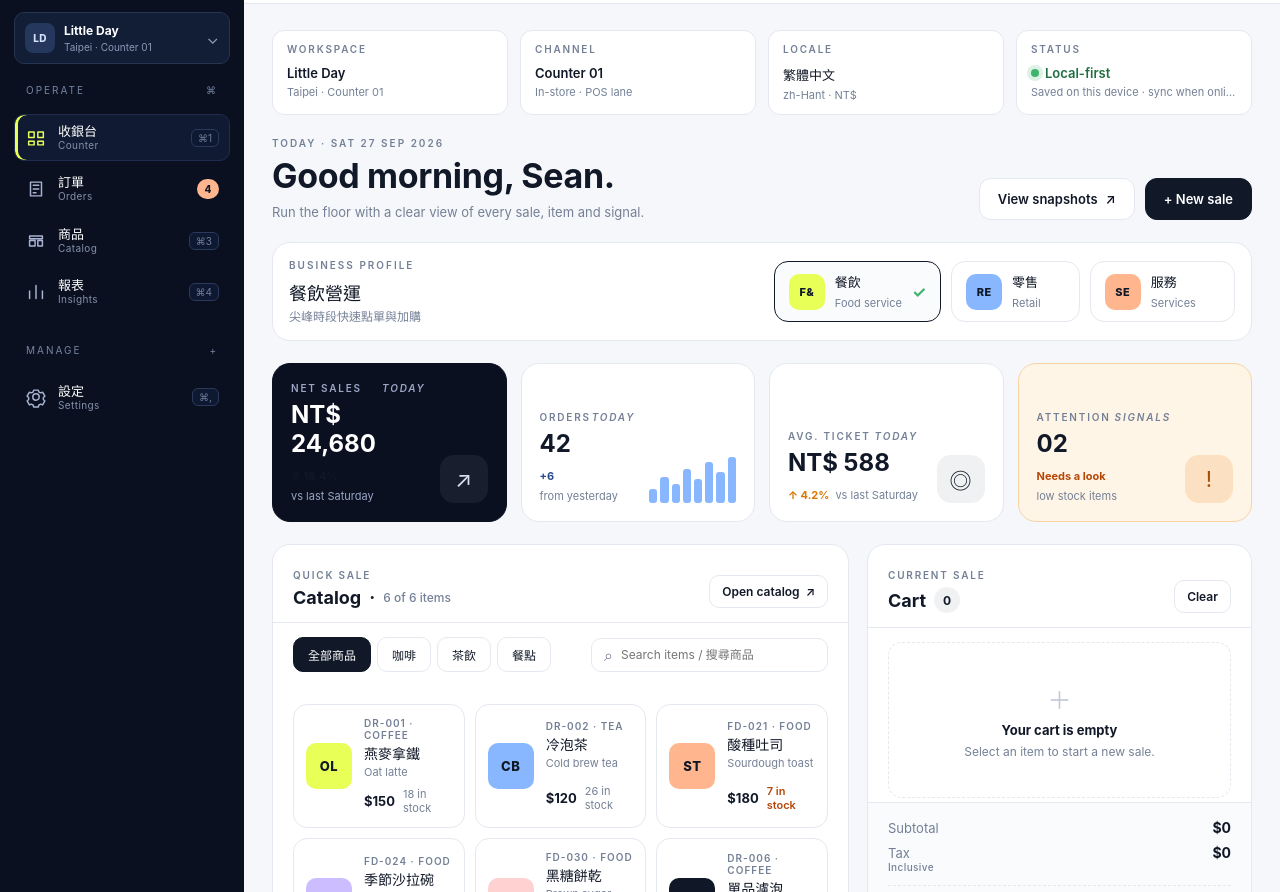
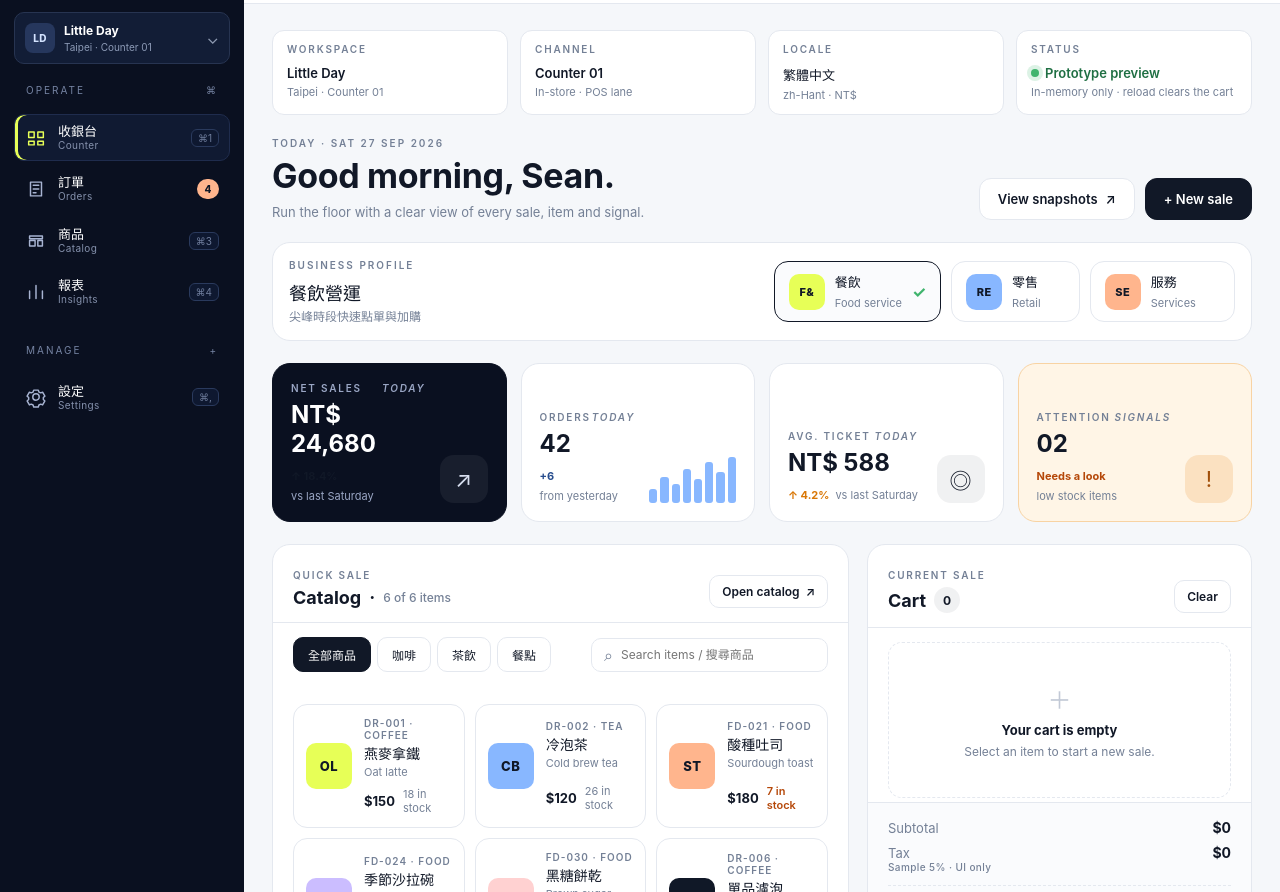
Before and after one commit to openclawsean024-create/pos-multitrade, an Astro site in the folder prototype/astro-pos/: page / in a window 1280 px wide. Shown: the part 60-952 px from the top of the page. Built offline with nearby package versions, Linux system fonts and the light colour scheme; Astro itself is replaced by a stand-in of ours.

Commit message:
chore(discovery): label prototype-only validation

```diff
--- a/prototype/astro-pos/src/pages/index.astro
+++ b/prototype/astro-pos/src/pages/index.astro
@@ -215,8 +215,8 @@ const localeData = {
             </div>
             <div class="context-pill context-status">
               <span class="eyebrow">STATUS</span>
-              <strong><span class="status-dot" aria-hidden="true"></span> Local-first</strong>
-              <small data-context-status-en>Saved on this device · sync when online</small>
+              <strong><span class="status-dot" aria-hidden="true"></span> Prototype preview</strong>
+              <small data-context-status-en>In-memory only · reload clears the cart</small>
             </div>
           </section>
 
@@ -267,7 +267,7 @@ const localeData = {
             <aside class="panel cart-panel" aria-label="Current cart / 目前購物車">
               <div class="panel-header cart-header"><div><span class="panel-kicker">CURRENT SALE</span><h2>Cart <span class="cart-count" data-cart-count aria-label="商品件數 / item count">0</span></h2></div><button class="more-button" type="button" data-action="clear-cart" aria-label="清空購物車 / Clear cart">Clear</button></div>
               <div class="cart-content" data-cart-content><div class="empty-cart"><span class="empty-cart-icon" aria-hidden="true">＋</span><strong>Your cart is empty</strong><small>Select an item to start a new sale.</small></div></div>
-              <div class="cart-summary"><div><span>Subtotal</span><strong data-cart-subtotal>NT$ 0</strong></div><div><span>Tax <small>Inclusive</small></span><strong data-cart-tax>NT$ 0</strong></div><div class="total-row"><span>Total</span><strong data-cart-total>NT$ 0</strong></div><div class="payment-row" role="radiogroup" aria-label="付款方式 / Payment method"><button class="payment-option is-active" type="button" role="radio" aria-checked="true" data-payment="cash">Cash</button><button class="payment-option" type="button" role="radio" aria-checked="false" data-payment="card">Card</button><button class="payment-option" type="button" role="radio" aria-checked="false" data-payment="ewallet">e-Wallet</button></div><button class="checkout-button" type="button" data-action="checkout" disabled aria-label="完成結帳 / Complete sale">Complete sale <span aria-hidden="true">→</span></button><small class="offline-note"><b aria-hidden="true"></b> <span data-offline-note>Saved locally · sync when online</span></small></div>
+              <div class="cart-summary"><div><span>Subtotal</span><strong data-cart-subtotal>NT$ 0</strong></div><div><span>Tax <small>Sample 5% · UI only</small></span><strong data-cart-tax>NT$ 0</strong></div><div class="total-row"><span>Total</span><strong data-cart-total>NT$ 0</strong></div><div class="payment-row" role="radiogroup" aria-label="付款方式 / Payment method"><button class="payment-option is-active" type="button" role="radio" aria-checked="true" data-payment="cash">Cash</button><button class="payment-option" type="button" role="radio" aria-checked="false" data-payment="card">Card</button><button class="payment-option" type="button" role="radio" aria-checked="false" data-payment="ewallet">e-Wallet</button></div><button class="checkout-button" type="button" data-action="checkout" disabled aria-label="完成結帳 / Complete sale">Complete sale <span aria-hidden="true">→</span></button><small class="offline-note"><b aria-hidden="true"></b> <span data-offline-note>In-memory only · reload clears cart · no payment is processed</span></small></div>
             </aside>
           </section>
 
```
